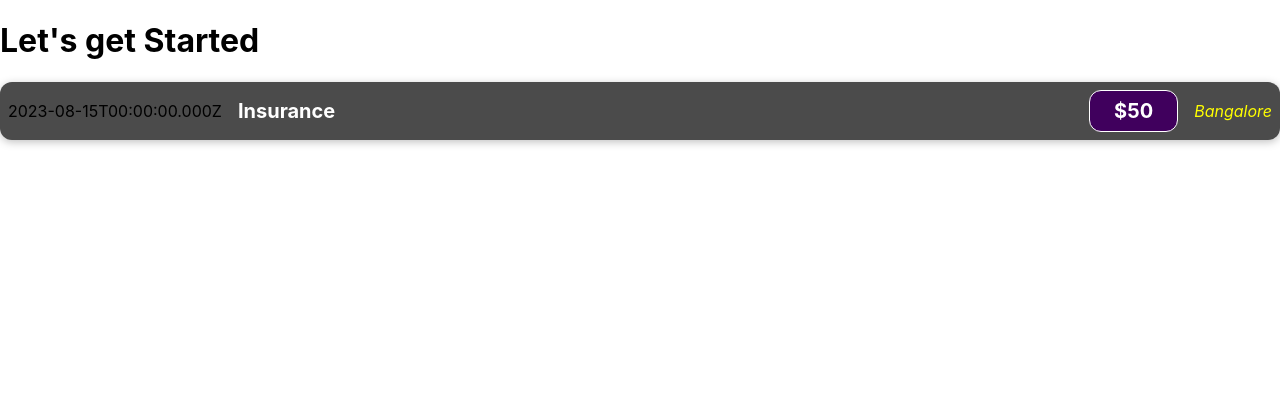
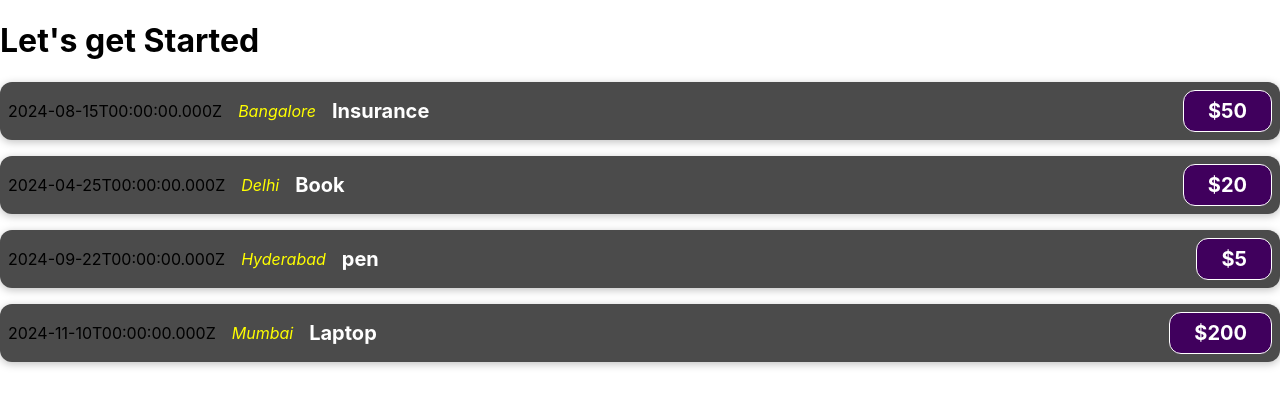
Before and after one commit to AmitkrMeena02/Learning-React, a React (Create React App) app in the folder project_one/: page / in a window 1280 px wide. Shown: the top 406 px of the page. Built offline with nearby package versions, Linux system fonts and the light colour scheme.

Commit message:
props object & passing data to child component

```diff
--- a/project_one/src/App.js
+++ b/project_one/src/App.js
@@ -4,7 +4,30 @@
   return (
     <div>
       <h1>Let's get Started</h1>
-      <ExpenseItem></ExpenseItem>
+      <ExpenseItem
+        date={new Date(2024, 7, 15)}
+        location="Bangalore"
+        title="Insurance"
+        price="50"
+      ></ExpenseItem>
+      <ExpenseItem
+        date={new Date(2024, 3, 25)}
+        location="Delhi"
+        title="Book"
+        price="20"
+      ></ExpenseItem>
+      <ExpenseItem
+        date={new Date(2024, 8, 22)}
+        location="Hyderabad"
+        title="pen"
+        price="5"
+      ></ExpenseItem>
+      <ExpenseItem
+        date={new Date(2024, 10, 10)}
+        location="Mumbai"
+        title="Laptop"
+        price="200"
+      ></ExpenseItem>
     </div>
   );
 }
--- a/project_one/src/Components/ExpenseItem.js
+++ b/project_one/src/Components/ExpenseItem.js
@@ -1,19 +1,14 @@
 import "./ExpenseItem.css";
 
-function ExpenseItem() {
-  const expenseDate = new Date(2023, 7, 15).toISOString();
-  const expenseTitle = "Insurance";
-  const expenseAmount = 50;
-  const expenseLocation = "Bangalore";
-
+function ExpenseItem(props) {
   return (
     <div className='expense-item'>
-      <div className='expense-item_date'>{expenseDate}</div>
+      <div className='expense-item_date'>{props.date.toISOString()}</div>
+      <div className='expense-item__location'>{props.location}</div>
       <div className='expense-item__description'>
-        <h2>{expenseTitle}</h2>
-        <div className='expense-item__price'>${expenseAmount}</div>
+        <h2>{props.title}</h2>
+        <div className='expense-item__price'>${props.price}</div>
       </div>
-      <div className='expense-item__location'>{expenseLocation}</div>
     </div>
   );
 }
```
